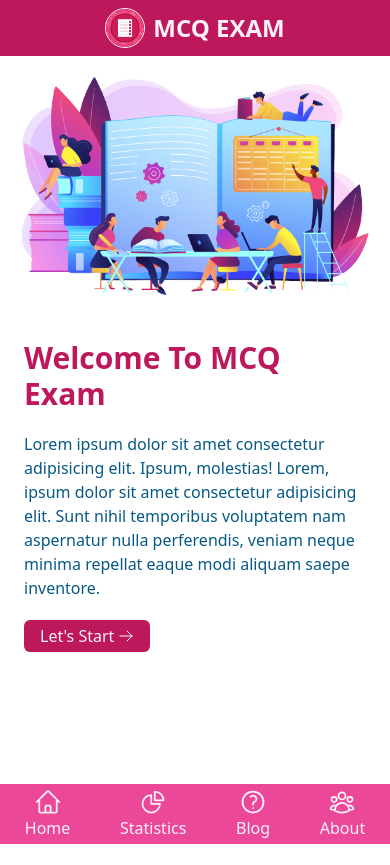
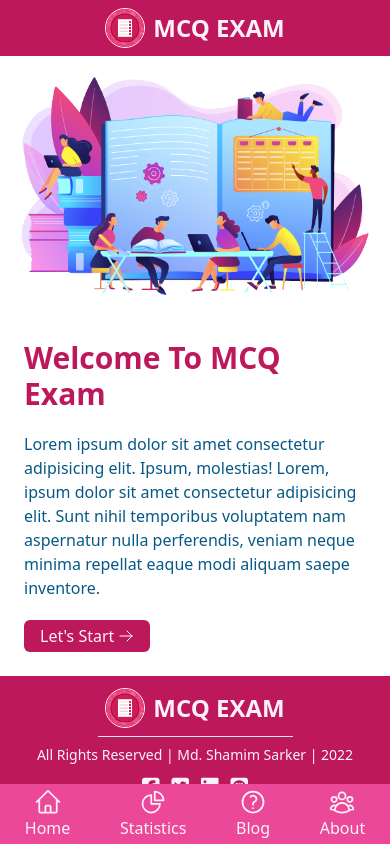
Before and after one commit to md-shamim-sarker/mcq-exam, a React (Create React App) app: page / in a window 390 px wide. Before the commit the page ends 844 px from the top, so only its background shows below. Built offline with nearby package versions, Linux system fonts and the light colour scheme.

Commit message:
footer complete with responsiveness

```diff
--- a/public/index.html
+++ b/public/index.html
@@ -7,8 +7,8 @@
   <meta name="viewport" content="width=device-width, initial-scale=1" />
   <meta name="theme-color" content="#000000" />
   <meta name="description" content="Web site created using create-react-app" />
-  <link rel="apple-touch-icon" href="%PUBLIC_URL%/logo192.png" />
   <link rel="manifest" href="%PUBLIC_URL%/manifest.json" />
+  <script src="https://kit.fontawesome.com/0a1f6c0270.js" crossorigin="anonymous"></script>
 
   <title>MCQ Exam</title>
 </head>
--- /dev/null
+++ b/src/components/Footer/Footer.js
@@ -0,0 +1,24 @@
+import React from 'react';
+import {} from '@heroicons/react/24/outline';
+import Logo from '../../image/logo.png';
+
+const Footer = () => {
+    return (
+        <div className='bg-pink-700 text-pink-50 text-center py-3 mb-14 lg:mb-0'>
+            <div className='flex gap-x-2 items-center justify-center'>
+                <img src={Logo} alt="logo_image" className='w-10 border border-pink-50 rounded-full' />
+                <span className='text-2xl font-extrabold'>MCQ EXAM</span>
+            </div>
+            <hr className='w-1/2 lg:w-1/3 mx-auto my-2' />
+            <p className='text-sm'>All Rights Reserved | Md. Shamim Sarker | 2022</p>
+            <div className='flex justify-center gap-x-3 mt-3 text-xl'>
+                <i className="fa-brands fa-square-facebook hover:text-sky-600"></i>
+                <i className="fa-brands fa-square-twitter hover:text-sky-600"></i>
+                <i className="fa-brands fa-linkedin hover:text-sky-600"></i>
+                <i className="fa-brands fa-square-github hover:text-sky-600"></i>
+            </div>
+        </div>
+    );
+};
+
+export default Footer;
--- a/src/components/Home/Home.js
+++ b/src/components/Home/Home.js
@@ -6,6 +6,8 @@ import {ArrowRightIcon} from '@heroicons/react/24/outline';
 
 const Home = () => {
     return (
+        <div>
+            {/* Header section */}
             <div className='grid grid-cols-1 lg:grid-cols-2 items-center'>
                 <div className='m-6 lg:ml-10 order-2 lg:order-1'>
                     <h2 className='text-3xl font-bold'>
@@ -25,6 +27,12 @@ const Home = () => {
                     <img src={header} alt="header_image" className='w-full' />
                 </div>
             </div>
+
+            {/* Category section */}
+            <div>
+
+            </div>
+        </div>
     );
 };
 
--- a/src/layout/Main.js
+++ b/src/layout/Main.js
@@ -1,5 +1,6 @@
 import React from 'react';
 import {Outlet} from 'react-router-dom';
+import Footer from '../components/Footer/Footer';
 import Navbar from '../components/Navbar/Navbar';
 
 const Main = () => {
@@ -7,6 +8,7 @@ const Main = () => {
         <div>
             <Navbar></Navbar>
             <Outlet></Outlet>
+            <Footer></Footer>
         </div>
     );
 };
```
Lines whose indentation alone changed are shown as unchanged.
